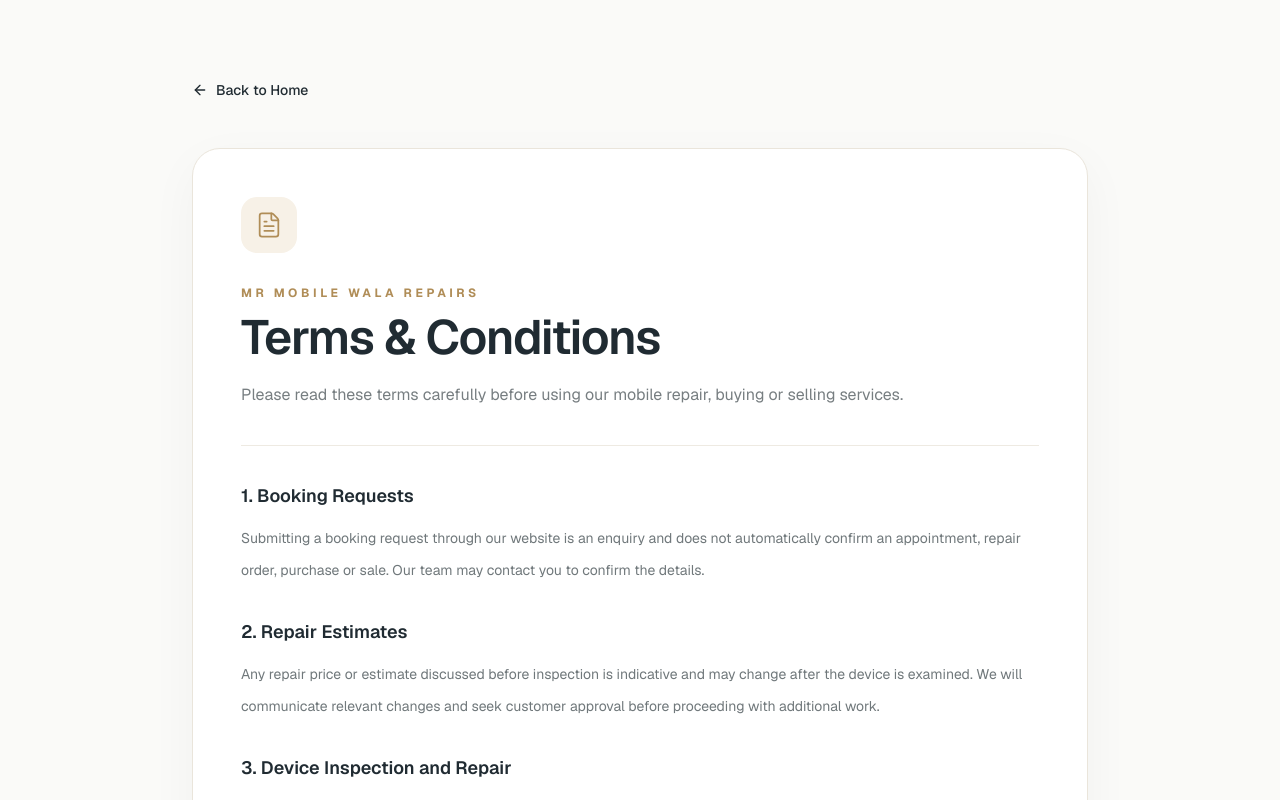
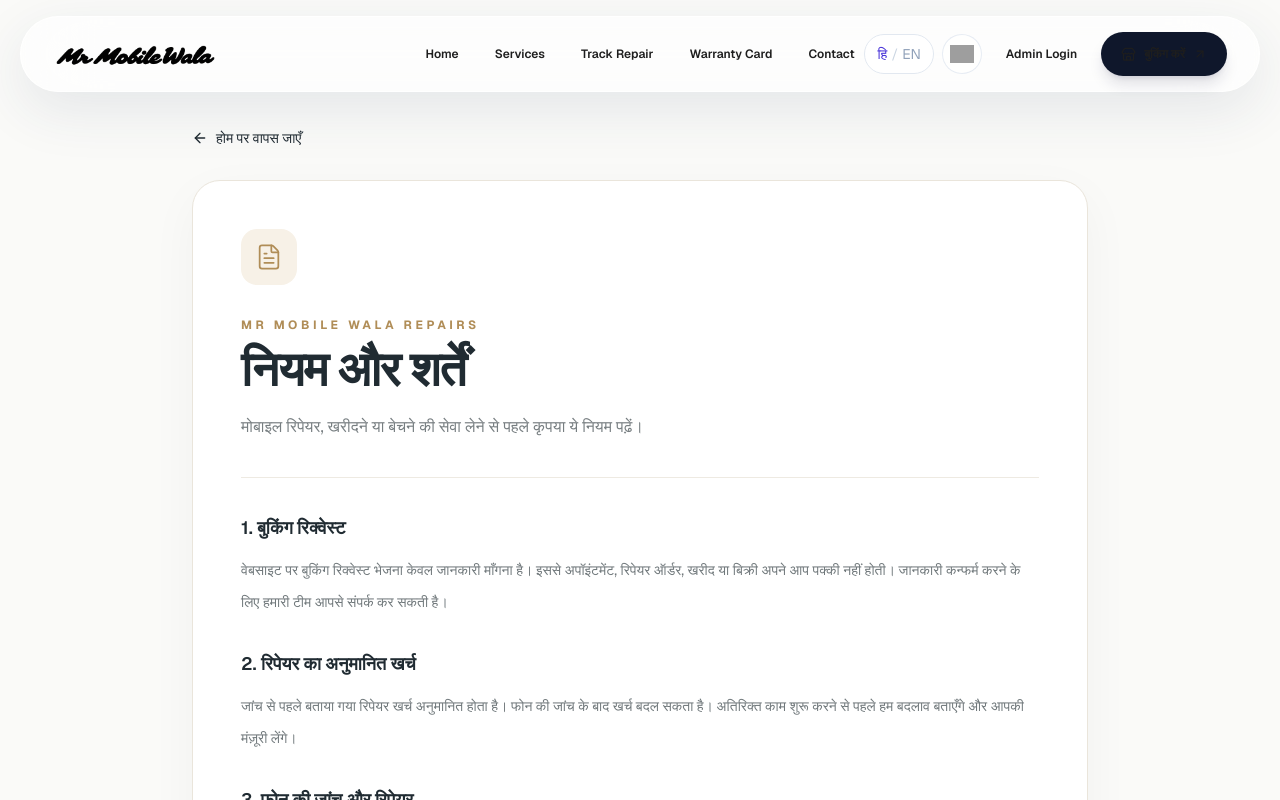
Before and after one commit to ShahbajKhan05/mr-mobile-wala-repairs, a Next.js app: page /terms in a window 1280 px wide. Shown: the top 800 px of the page. Built offline with nearby package versions, Linux system fonts and the light colour scheme; grey boxes are pictures that could not be loaded.

Commit message:
feat(i18n): localize customer terms page

```diff
--- a/src/app/terms/page.tsx
+++ b/src/app/terms/page.tsx
@@ -1,142 +1,12 @@
-
 import type { Metadata } from "next";
-import Link from "next/link";
-import { ArrowLeft, FileText } from "lucide-react";
+import CustomerLegalPage from "@/components/CustomerLegalPage";
 
 export const metadata: Metadata = {
   title: "Terms & Conditions",
-  description:
-    "Read the terms and conditions for mobile repair, buying and selling services at MR MOBILE WALA REPAIRS.",
-  robots: {
-    index: true,
-    follow: true,
-  },
+  description: "Read the terms and conditions for mobile repair, buying and selling services at MR MOBILE WALA REPAIRS.",
+  robots: { index: true, follow: true },
 };
 
-const terms = [
-  {
-    title: "1. Booking Requests",
-    content:
-      "Submitting a booking request through our website is an enquiry and does not automatically confirm an appointment, repair order, purchase or sale. Our team may contact you to confirm the details.",
-  },
-  {
-    title: "2. Repair Estimates",
-    content:
-      "Any repair price or estimate discussed before inspection is indicative and may change after the device is examined. We will communicate relevant changes and seek customer approval before proceeding with additional work.",
-  },
-  {
-    title: "3. Device Inspection and Repair",
-    content:
-      "Repair time depends on the device, fault, parts availability and workload. Some faults may only become apparent during inspection or repair. We will inform you if the scope of work changes.",
-  },
-  {
-    title: "4. Customer Data and Backup",
-    content:
-      "Customers are responsible for backing up important data before handing over a device. Although reasonable care will be taken, MR MOBILE WALA REPAIRS cannot guarantee that data will remain intact during diagnosis or repair. Please remove sensitive information where possible.",
-  },
-  {
-    title: "5. Device Access and Security",
-    content:
-      "If device access is required for diagnosis or testing, customers should discuss the requirement with our team. Do not share sensitive passwords or account credentials unless absolutely necessary and through an agreed, secure process.",
-  },
-  {
-    title: "6. Buy and Sell Requests",
-    content:
-      "Buying or selling a phone is subject to physical inspection, device condition, ownership verification, agreed pricing and final confirmation by both parties. A website enquiry alone does not guarantee a transaction.",
-  },
-  {
-    title: "7. Payments",
-    content:
-      "Payment terms will be communicated before or at the time of service confirmation. Customers should verify the amount and payment status with our team and retain their bill or receipt.",
-  },
-  {
-    title: "8. Warranty",
-    content:
-      "Any repair warranty, its duration, coverage and exclusions will be specified on the invoice or provided in writing at the time of service. Warranty does not automatically cover every repair, part or type of damage.",
-  },
-  {
-    title: "9. Collection of Devices",
-    content:
-      "Customers should collect their devices after receiving a completion notification and verify the device condition and repair work at collection. Any applicable collection or storage arrangements will be communicated by our team.",
-  },
-  {
-    title: "10. Website and Third-Party Services",
-    content:
-      "We aim to keep website information accurate, but service details, prices and availability may change. WhatsApp and other external services are governed by their respective terms and policies.",
-  },
-  {
-    title: "11. Changes to These Terms",
-    content:
-      "We may revise these Terms & Conditions when our services or applicable requirements change. The updated version will be published on this page.",
-  },
-];
-
-export default function TermsPage() {
-  return (
-    <main className="min-h-screen bg-[#FAFAF8] px-5 py-14 text-[#202B32] sm:px-8 sm:py-20">
-      <div className="mx-auto max-w-4xl">
-        <Link
-          href="/"
-          className="mb-12 inline-flex items-center gap-2 text-sm font-medium text-[#777E81] transition hover:text-[#B08D57]"
-        >
-          <ArrowLeft size={16} />
-          Back to Home
-        </Link>
-
-        <div className="rounded-[28px] border border-[#EAE5DB] bg-white p-7 shadow-[0_15px_50px_rgba(32,43,50,0.04)] sm:p-12">
-          <div className="mb-8 flex h-14 w-14 items-center justify-center rounded-2xl bg-[#F7F1E7] text-[#B08D57]">
-            <FileText size={28} strokeWidth={1.5} />
-          </div>
-
-          <p className="text-xs font-bold uppercase tracking-[0.3em] text-[#B08D57]">
-            MR MOBILE WALA REPAIRS
-          </p>
-
-          <h1 className="mt-3 text-3xl font-semibold tracking-tight sm:text-5xl">
-            Terms & Conditions
-          </h1>
-
-          <p className="mt-5 max-w-2xl text-sm leading-7 text-[#777E81] sm:text-base">
-            Please read these terms carefully before using our mobile repair,
-            buying or selling services.
-          </p>
-
-          <div className="my-9 h-px bg-[#EEEAE2]" />
-
-          <div className="space-y-8">
-            {terms.map((term) => (
-              <section key={term.title}>
-                <h2 className="text-lg font-semibold text-[#202B32]">
-                  {term.title}
-                </h2>
-                <p className="mt-3 text-sm leading-8 text-[#70787B]">
-                  {term.content}
-                </p>
-              </section>
-            ))}
-          </div>
-
-          <div className="mt-10 rounded-2xl bg-[#F8F6F1] p-5">
-            <h2 className="font-semibold">Need Help?</h2>
-            <p className="mt-2 text-sm leading-7 text-[#70787B]">
-              Contact our team if you have any questions about these terms or
-              our services.
-            </p>
-            <a
-              href="https://wa.me/919131383323"
-              target="_blank"
-              rel="noopener noreferrer"
-              className="mt-3 inline-block text-sm font-semibold text-[#A17D45] underline underline-offset-4"
-            >
-              Contact us on WhatsApp
-            </a>
-          </div>
-        </div>
-
-        <p className="mt-8 text-center text-xs text-[#9A9D9B]">
-          © 2026 MR MOBILE WALA REPAIRS. All rights reserved.
-        </p>
-      </div>
-    </main>
-  );
+export default function Page() {
+  return <CustomerLegalPage type="terms" />;
 }
```
